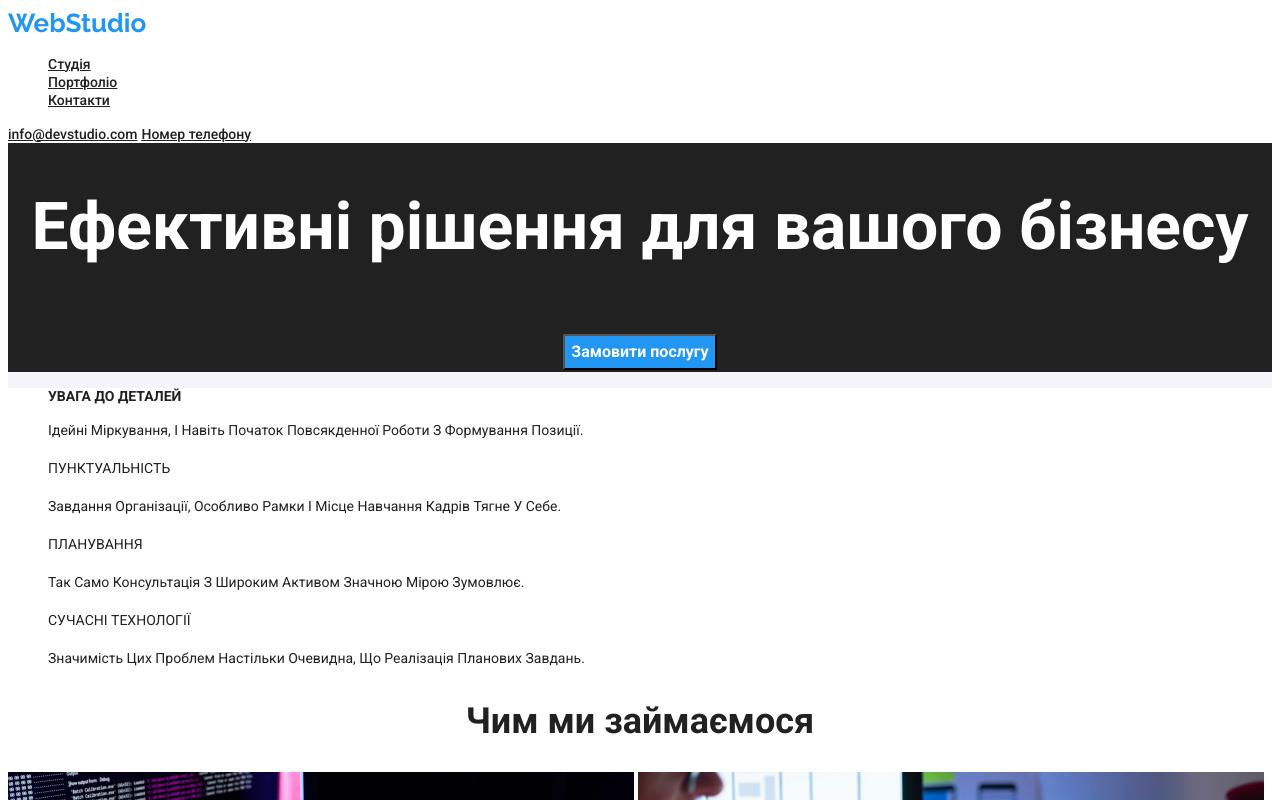
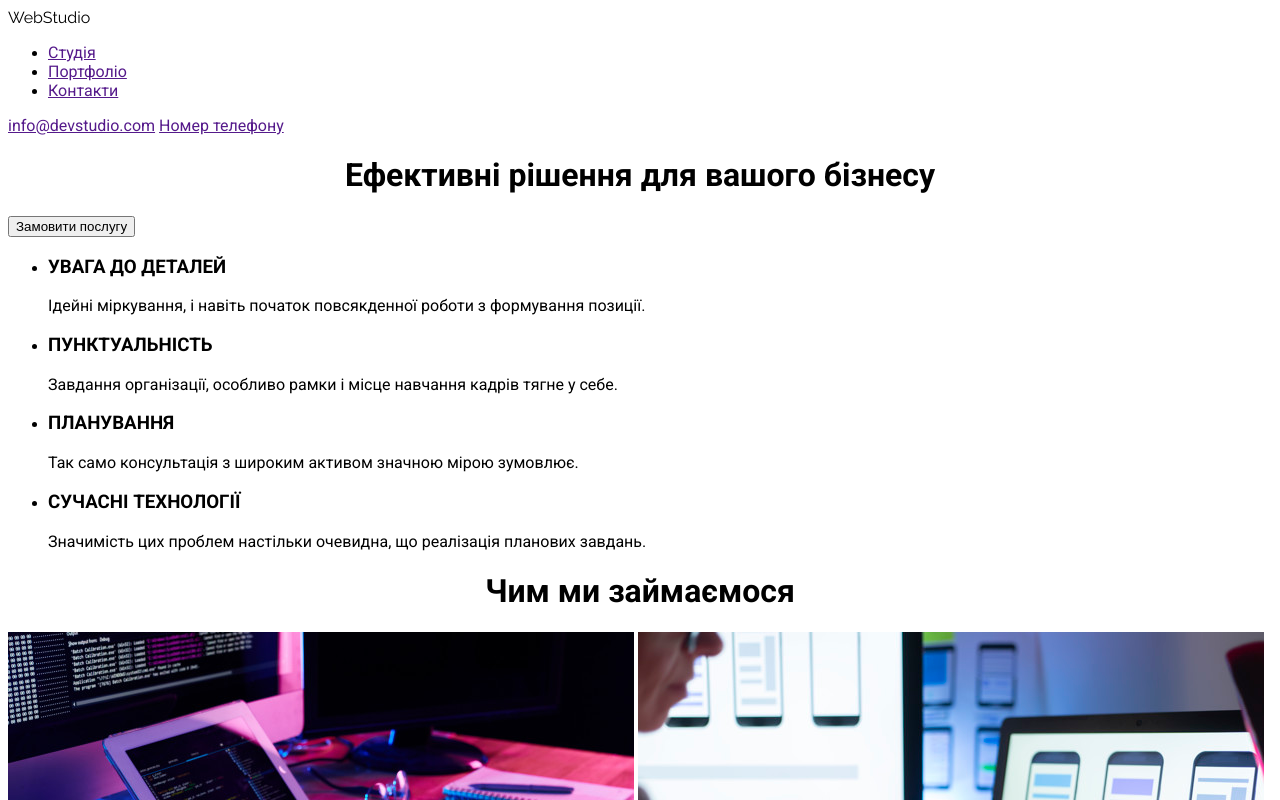
Before and after one commit to chenmarko77/Homework7.3, a plain HTML site: page index.html in a window 1280 px wide. Shown: the top 800 px of the page. Drawn offline with Linux system fonts and the light colour scheme.

Commit message:
first commit

```diff
--- a/index.html
+++ b/index.html
@@ -13,9 +13,8 @@
 <header>
 
          <div class="WebStudio"> WebStudio </div>
-         <ul>
-         <div class="HeaderText">
-         <li>
+        <ul>
+        <li>
             <a href="">Студія</a>
          </li>
 
@@ -34,30 +33,24 @@
 </header>
 
 <main>
-            <section id="section1">
-                <div class="container1">
-                    <H1>Ефективні рішення для вашого бізнесу</H1>
+                    <h1>Ефективні рішення для вашого бізнесу</h1>
                     <button>Замовити послугу</button>
-                </div>
-            </section>
-            <div class="container2">
-            <section>
             <ul>
                 <li>
                     <h3> УВАГА ДО ДЕТАЛЕЙ</h3>
                     <p>Ідейні міркування, і навіть початок повсякденної роботи з формування позиції.</p>
                 </li>
                 <li>
-                    <h3><p>ПУНКТУАЛЬНІСТЬ</p></h3>
+                    <h3>ПУНКТУАЛЬНІСТЬ</h3>
                     <p>Завдання організації, особливо рамки і місце навчання кадрів тягне у себе.</p>
 
                 </li>
                 <li>
-                    <h3> <p>ПЛАНУВАННЯ</p></h3>
+                    <h3>ПЛАНУВАННЯ</h3>
                     <p>Так само консультація з широким активом значною мірою зумовлює.</p>
                 </li>
                 <li>
-                    <h3> <p>СУЧАСНІ ТЕХНОЛОГІЇ</p></h3>
+                    <h3>СУЧАСНІ ТЕХНОЛОГІЇ</h3>
                     <p>Значимість цих проблем настільки очевидна, що реалізація планових завдань.</p>
                 </li>
             </ul>
@@ -66,10 +59,6 @@
             <img src="1png.jpg" alt="">
             <img src="2png.jpg" alt="">
             <img src="3png.jpg" alt="">
-            </div>
-    </section>
-    <section>
-        <div class="container3"></div>
            <h1>Наша команда</h1>
     <ul>
         <li>
@@ -93,22 +82,14 @@
             <p>UI Designer</p>
         </li>
     </ul>
-        </div>
-    </section>
     </main>
     <footer>
-        <!-- Копірайт -->
         <div class="WebStudio"> WebStudio </div>
-        <!-- Контакти компанії -->
-        <div class="container4">
         <ul>
             <li><a href="">м. Київ, пр-т Лесі Українки, 26/a</li>
-        </div>
-        <div class="container5">
             <li><a href="">info@devstudio.com</a></li>
             <li><a href="">+38 096 111 11 11</a></li>
         </ul>
-    </div>
 </footer>
 </body>
 </html>
--- a/style.css
+++ b/style.css
@@ -1,143 +1,30 @@
 @import url('https://fonts.googleapis.com/css2?family=Roboto:ital,wght@0,100;0,300;0,400;0,500;0,700;0,900;1,100;1,300;1,400;1,500;1,700;1,900&display=swap');
 @import url('https://fonts.googleapis.com/css2?family=Raleway:ital,wght@0,100;0,200;0,300;0,400;0,500;0,600;0,700;0,800;0,900;1,100;1,200;1,300;1,400;1,500;1,600;1,700;1,800;1,900&family=Roboto:ital,wght@0,100;0,300;0,400;0,500;0,700;0,900;1,100;1,300;1,400;1,500;1,700;1,900&display=swap');
-:root {
-  --white-color: #fff;
-  --black-dad: #2f303a;
-  --blue-ocean: #2196f3;
-  --gray-mother: rgba(255, 255, 255, 0.6);
-  --light-gray: #f5f4fa;
-  --black-dad: #212121;
-}
-.WebStudio {
-  color: var(--blue-ocean);
+
+.WebStudio{
   font-family: "Raleway";
-  font-size: 26px;
-  font-weight: 700;
-  line-height: 30.52px;
-  letter-spacing: 3%;
-}
-li{
-  list-style-type: none;
-  text-transform: capitalize;
 }
 
-header {
 a{
-  color: var(--black-dad);
   font-family: "Roboto";
-  font-weight: 500;
-  font-size: 14px;
-  line-height: 16.41px;
-  letter-spacing: 2%;
 }
 
-}
-main {
-  background-color: var(--light-gray);
+h1{
   font-family: "Roboto";
 }
-.container1 {
-  background-color: var(--black-dad);
-  color: var(--white-color);
+
+.button{
   font-family: "Roboto";
-  font-weight: 900;
-  font-size: 44px;
-  line-height: 60px;
-  letter-spacing: 6%;
-  align-content: center;
-  text-align: center;
-}
-button {
-  background-color: var(--blue-ocean);
-  color: var(--white-color);
-  font-family: "Roboto";
-  font-weight: 700;
-  font-size: 16px;
-  line-height: 30px;
-  letter-spacing: 6%;
-  align-content: center;
-}
-.container2 {
-  background-color: var(--white-color);
-  h3{
-   color: var(--black-dad);
-  font-family: "Roboto";
-  font-weight: 700;
-  font-size: 14px;
-  line-height: 16.41px;
-  letter-spacing: 3%;
-}
-p{
-  color: var(--black-dad);
- font-family: "Roboto";
- font-weight: 400;
- font-size: 14px;
- line-height: 24px;
- letter-spacing: 3%;
-}
-h1{
-  color: var(--black-dad);
- font-family: "Roboto";
- font-weight: 700;
- font-size: 36px;
- line-height: 42.19px;
- letter-spacing: 3%;
- align-content: center;
-}
-}
-.container3{
-  background-color: white;
-h4{
-    color: var(--black-dad);
-   font-family: "Roboto";
-   font-weight: 500;
-   font-size: 16px;
-   line-height: 18.75px;
-   letter-spacing: 3%;
-   align-content: center;
-  }
-  p{
-    color: var(--black-dad);
-   font-family: "Roboto";
-   font-weight: 400;
-   font-size: 16px;
-   line-height: 18.75px;
-   letter-spacing: 3%;
-   align-content: center;
-  }
 }
 
-footer {
-  background-color: var(--black-dad);
+h3{
   font-family: "Roboto";
-  .container4{
-    /* .li{
-    color: var(--white-color); */
-
-
-
-a {
-  color: var(--white-color);
-  font-family: "Roboto";
-  font-weight: 400;
-  font-size: 14px;
-  line-height: 24px;
-  letter-spacing: 3%;
 }
 
-p {
-  color: var(--black-dad);
+p{
+  font-family: "Roboto";
 }
+
+h4{
+  font-family: "Roboto";
 }
-.container5{
-a {
-  color: var(--gray-mother);
-  font-family: "Roboto";
-  font-weight: 400px;
-  font-size: 14px;
-  line-height: 24px;
-  letter-spacing: 3%;
-  align-content: center;
-}
-}
-}
```
